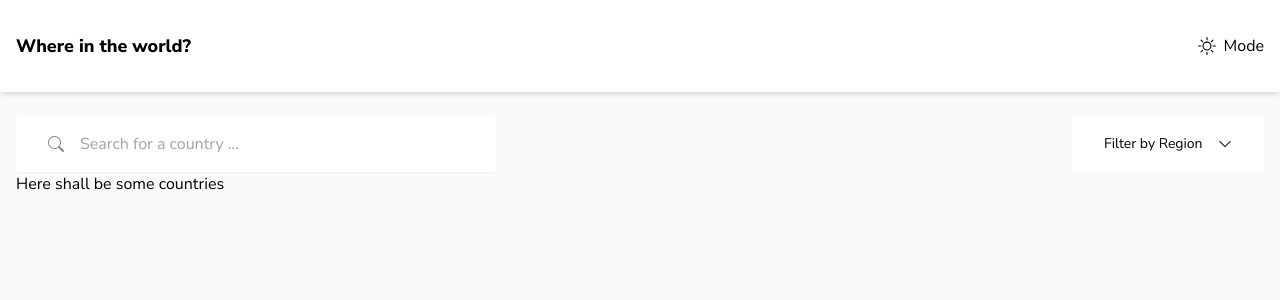
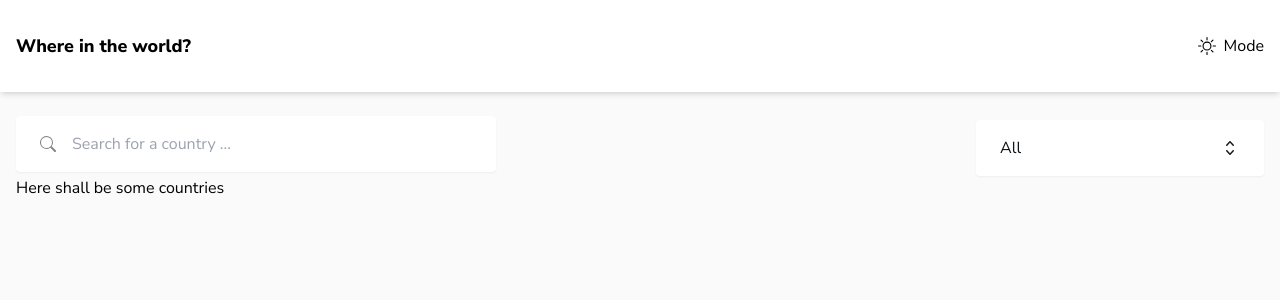
Before and after one commit to vladislav-gorovenko/countries, a Next.js app: page /countries in a window 1280 px wide. Shown: the top 300 px of the page. Built offline with nearby package versions, Linux system fonts and the light colour scheme.

Commit message:
Added Filter component

```diff
--- a/package.json
+++ b/package.json
@@ -9,6 +9,8 @@
     "lint": "next lint"
   },
   "dependencies": {
+    "@headlessui/react": "^1.7.15",
+    "@heroicons/react": "^2.0.18",
     "@types/node": "20.3.0",
     "@types/react": "18.2.11",
     "@types/react-dom": "18.2.4",
--- /dev/null
+++ b/src/app/countries/components/Dropdown.tsx
@@ -0,0 +1,75 @@
+"use client";
+
+import { Fragment, useState } from "react";
+import { Listbox, Transition } from "@headlessui/react";
+import { CheckIcon, ChevronUpDownIcon } from "@heroicons/react/20/solid";
+
+const choice = [
+  { name: "All" },
+  { name: "Africa" },
+  { name: "America" },
+  { name: "Asia" },
+  { name: "Europe" },
+  { name: "Oceania" },
+];
+
+export default function Dropdown() {
+  const [selected, setSelected] = useState(choice[0]);
+
+  return (
+    <div className="w-72">
+      <Listbox value={selected} onChange={setSelected}>
+        <div className="relative mt-1">
+          <Listbox.Button className="relative flex h-14 w-full cursor-default items-center justify-between rounded bg-header px-6 py-2 text-left text-text shadow-sm dark:bg-header-dark  dark:text-text-dark ">
+            <span className="block truncate">{selected.name}</span>
+            <span className="pointer-events-none  inset-y-0  flex items-center ">
+              <ChevronUpDownIcon
+                className="h-5 w-5 text-text dark:text-text-dark"
+                aria-hidden="true"
+              />
+            </span>
+          </Listbox.Button>
+          <Transition
+            as={Fragment}
+            leave="transition ease-in duration-100"
+            leaveFrom="opacity-100"
+            leaveTo="opacity-0"
+          >
+            <Listbox.Options className="absolute mt-1 max-h-60 w-full overflow-auto rounded bg-header py-1 text-base shadow-lg ring-1 ring-black ring-opacity-5 dark:bg-header-dark ">
+              {choice.map((choice, id) => (
+                <Listbox.Option
+                  key={id}
+                  className={({ active }) =>
+                    `relative cursor-default select-none py-2 pl-10 pr-4 ${
+                      active
+                        ? "bg-amber-100 text-amber-900"
+                        : "text-text dark:text-text-dark"
+                    }`
+                  }
+                  value={choice}
+                >
+                  {({ selected }) => (
+                    <>
+                      <span
+                        className={`block truncate ${
+                          selected ? "font-medium" : "font-normal"
+                        }`}
+                      >
+                        {choice.name}
+                      </span>
+                      {selected ? (
+                        <span className="absolute inset-y-0 left-0 flex items-center pl-3 text-amber-600">
+                          <CheckIcon className="h-5 w-5" aria-hidden="true" />
+                        </span>
+                      ) : null}
+                    </>
+                  )}
+                </Listbox.Option>
+              ))}
+            </Listbox.Options>
+          </Transition>
+        </div>
+      </Listbox>
+    </div>
+  );
+}
--- a/src/app/countries/components/Search.tsx
+++ b/src/app/countries/components/Search.tsx
@@ -1,9 +1,10 @@
 import { BsSearch, BsChevronDown, BsChevronUp } from "react-icons/bs";
+import Dropdown from "./Dropdown";
 
 export default function Search() {
   return (
     <div className="flex flex-wrap justify-between gap-4">
-      <div className="flex h-14 basis-[480px]  items-center justify-start gap-4 rounded bg-header px-8 shadow-sm dark:bg-header-dark ">
+      <div className="flex h-14 basis-[480px]  items-center justify-start gap-4 rounded bg-header px-6 shadow-sm dark:bg-header-dark ">
         <BsSearch className=" fill-input-text dark:fill-input-text-dark " />
         <input
           className="flex-1 bg-inherit "
@@ -11,18 +12,7 @@ export default function Search() {
           type="text"
         />
       </div>
-      <div>
-        <p className="flex h-14 w-48 cursor-pointer items-center justify-between bg-header px-8 text-sm dark:bg-header-dark">
-          Filter by Region <BsChevronDown />
-        </p>
-        <ul className="hidden bg-header dark:bg-header-dark">
-          <li>Africa</li>
-          <li>America</li>
-          <li>Asia</li>
-          <li>Europe</li>
-          <li>Oceania</li>
-        </ul>
-      </div>
+      <Dropdown />
     </div>
   );
 }
```
Also changed, not shown: type.d.ts (added), 1 other file (tests, documents, lock files or other folders).
